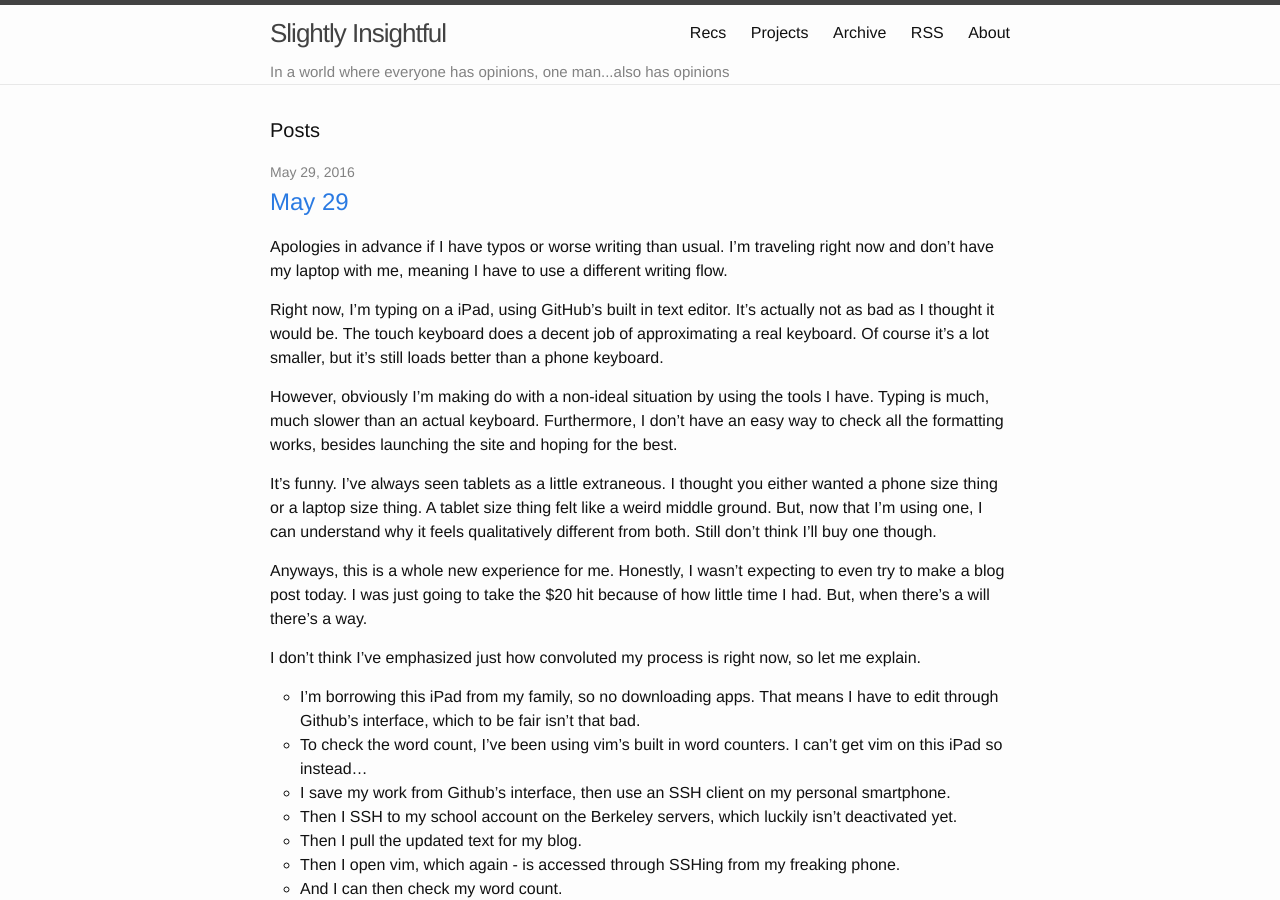
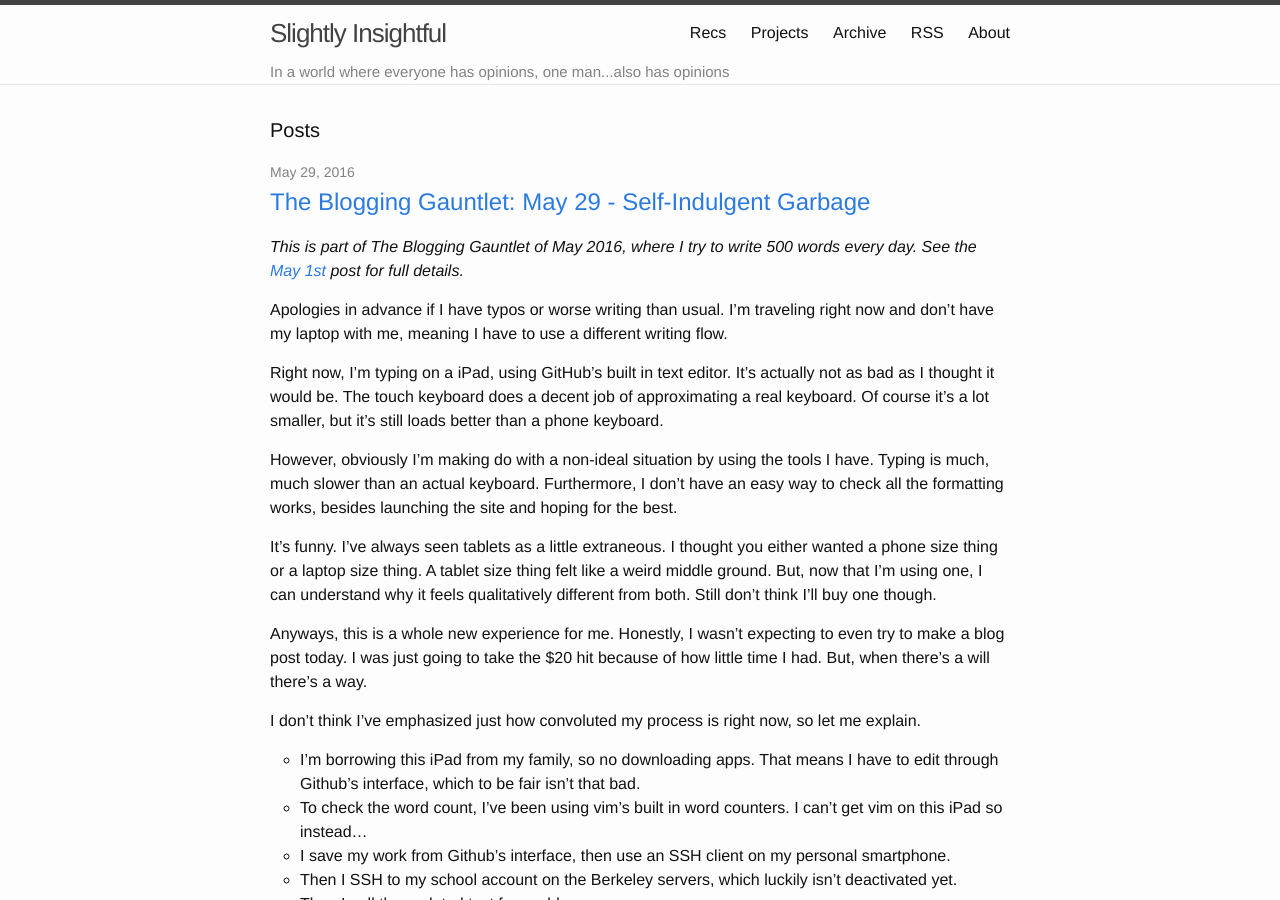
Before and after one commit to alexirpan/alexirpan.github.io, a Jekyll site: the page built from index.html, in a window 1280 px wide and 900 px high. Built offline with Jekyll 4.4.1, drawn with Linux system fonts in a browser that asks for light colours; the list of posts is cut into pages by our own code.

Commit message:
Update 2016-05-29-may-29.markdown
Adding preamble. Launching as is

```diff
--- a/_posts/may2016/2016-05-29-may-29.markdown
+++ b/_posts/may2016/2016-05-29-may-29.markdown
@@ -1,3 +1,11 @@
+---
+layout: post
+title: "The Blogging Gauntlet: May 29 - Self-Indulgent Garbage"
+date: 2016-05-29 00:44:00 -0700
+---
+
+{% include gauntlet.md %}
+
 Apologies in advance if I have typos or worse writing than usual.
 I'm traveling right now and don't have my laptop with me, meaning I
 have to use a different writing flow.
```
